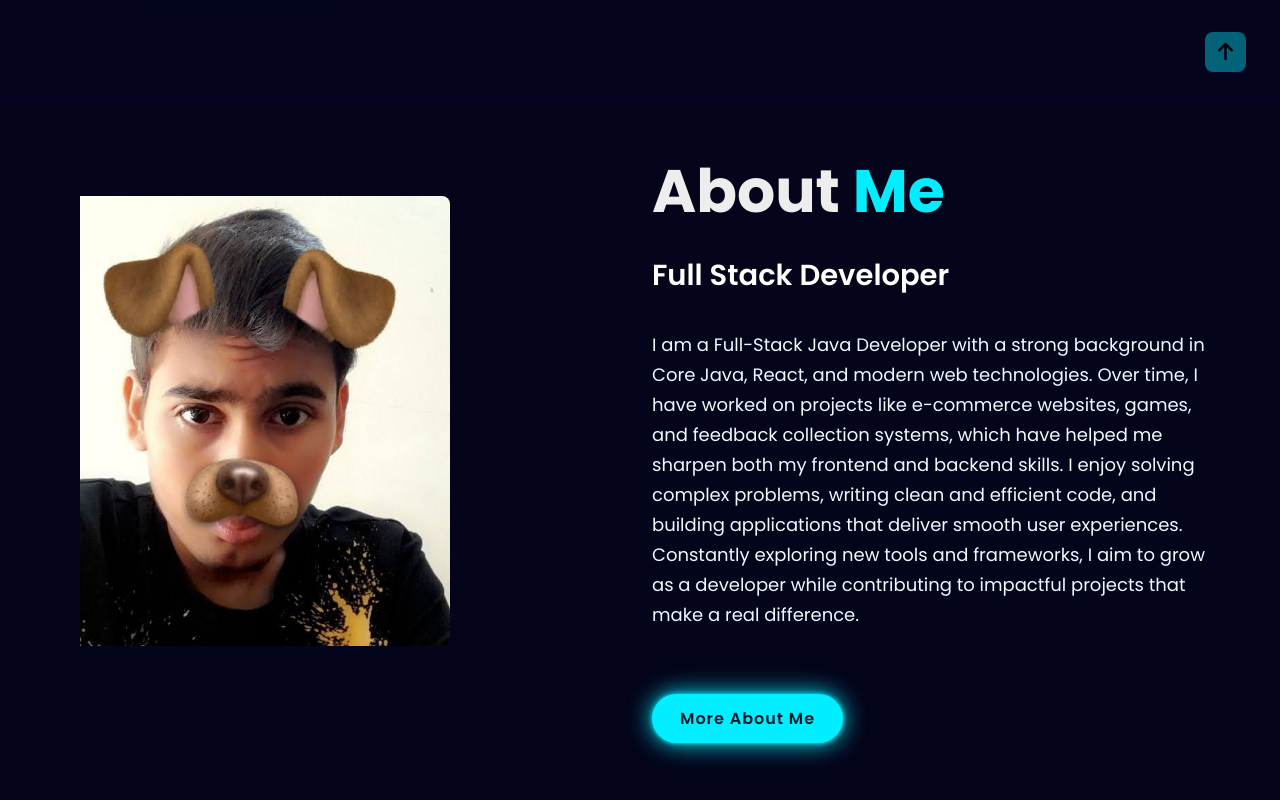
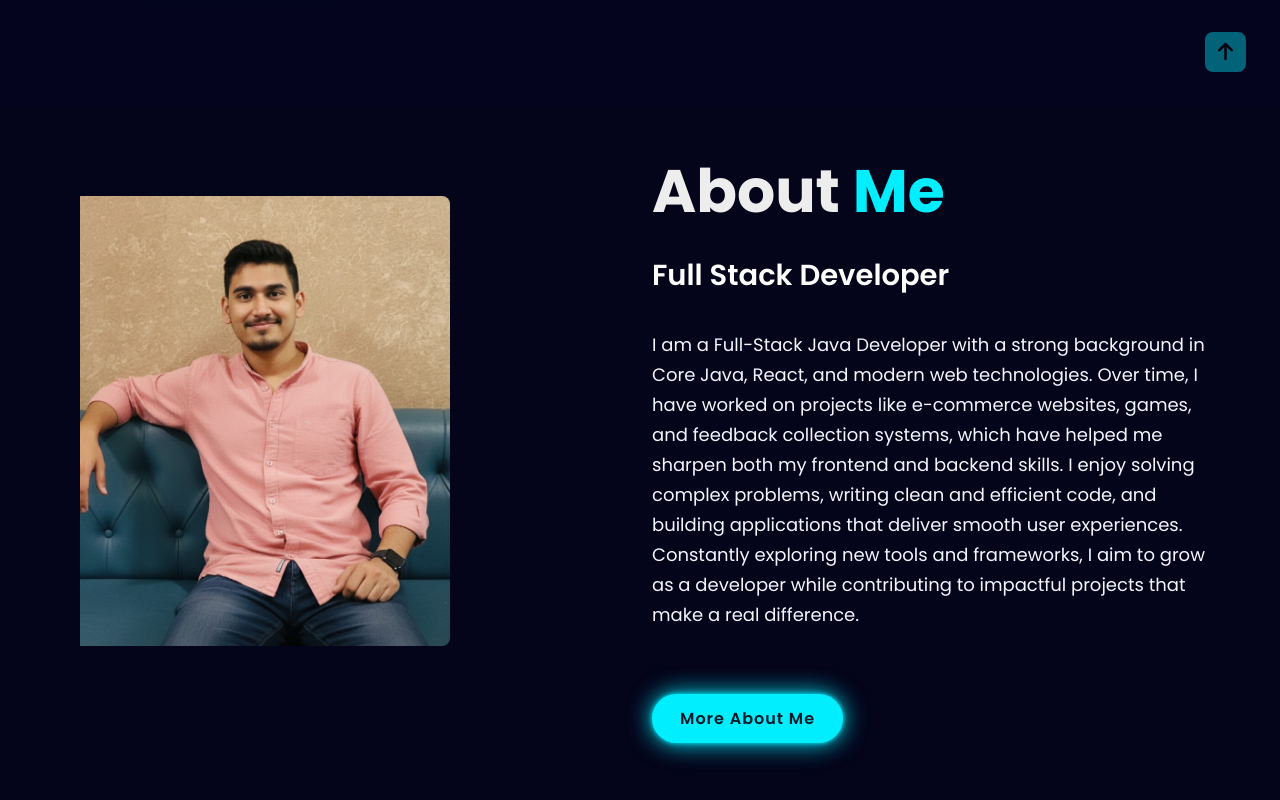
Before and after one commit to Satyavrat-Dubey/Personal-portfolio, a plain HTML site: page 1.html in a window 1280 px wide. Shown: the part 694-1494 px from the top of the page. Drawn offline with nearby package versions, Linux system fonts and the light colour scheme.

Commit message:
Update 1.html

```diff
--- a/1.html
+++ b/1.html
@@ -42,7 +42,7 @@
 
     <section class="about" id="about">
         <div class="about-img">
-            <img src="Snapchat-1232694730.jpg" alt="">
+            <img src="linkedinpic.jpeg" alt="">
         </div>
         <div class="about-text">
             <h2>About <span>Me</span></h2>
```
